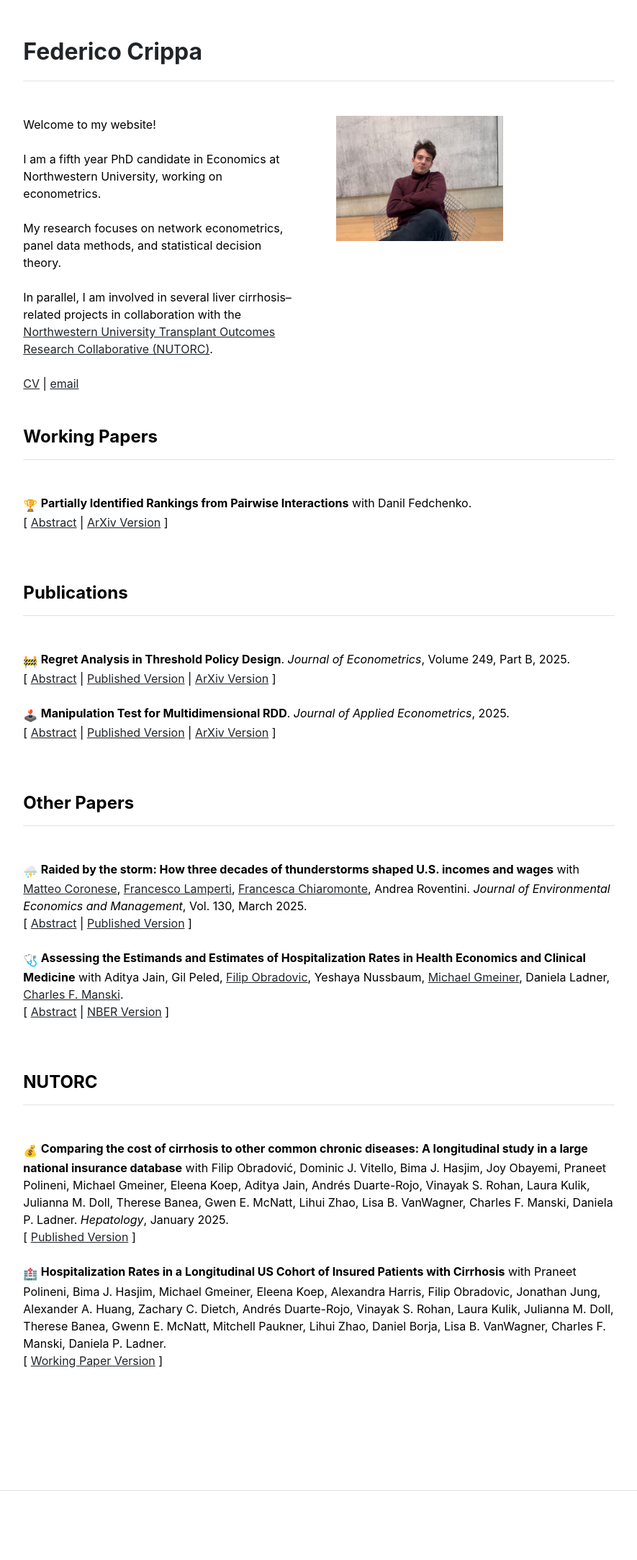
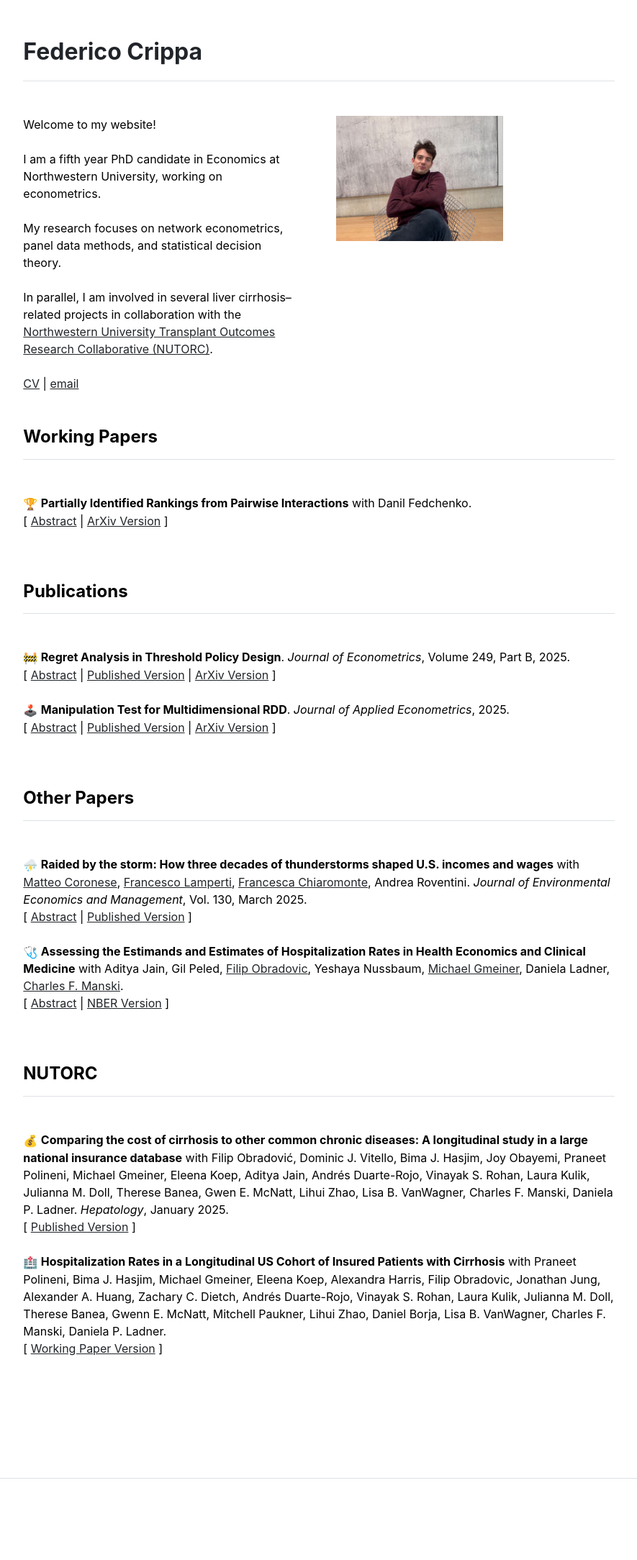
Before and after one commit to fedecrp/fedecrp.github.io, a Jekyll site: the page built from index.md, in a window 1280 px wide. Shown: the whole page at 72% size, without its empty margins (197-1082 px from the left). Built offline with Jekyll 4.4.1, drawn with Linux system fonts in a browser that asks for light colours.

Commit message:
Update main.scss

```diff
--- a/_sass/main.scss
+++ b/_sass/main.scss
@@ -14,5 +14,5 @@ body a {
 }
 
 .paper-icon {
- vertical-align: -0.20em;/* baseline-align with text */
+ vertical-align: -0.05em;/* baseline-align with text */
 }
```
